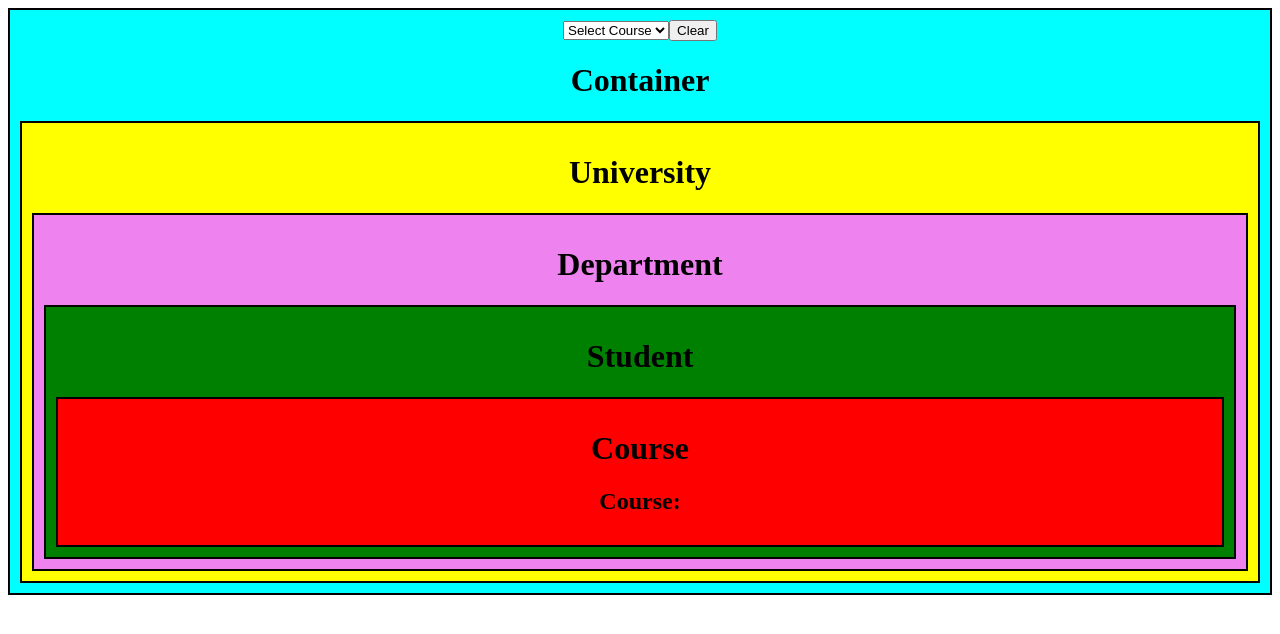
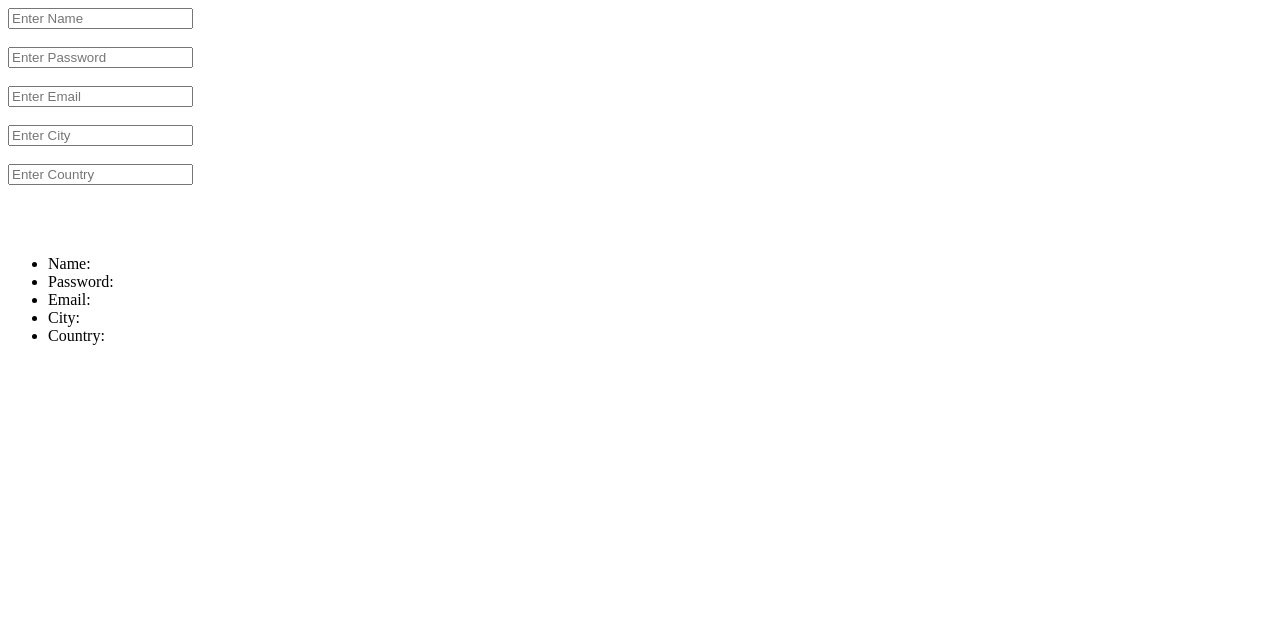
Before and after one commit to pooja02082020/react, a React (Vite) app in the folder new-project/: page / in a window 1280 px wide. Shown: the top 634 px of the page. Built offline with nearby package versions, Linux system fonts and the light colour scheme.

Commit message:
useReducer()

```diff
--- a/new-project/src/App.jsx
+++ b/new-project/src/App.jsx
@@ -1,30 +1,43 @@
-import React, { useState } from 'react'
-import { courseContext } from './components/DataContext'
-import University from './components/University'
+import React, { useReducer } from 'react'
+// INitial object set to 0
+const inData ={
+  name:'',
+  password:'',
+  email:'',
+  city:'',
+  country:''
+}
+
+let reducer =(state,action)=>{
+  // console.log("State: ",state, "Action: ",action)
+  // console.log("Action: ",action)
+
+  return{...state,[action.type]:action.val}
+
+}
+
 
 function App() {
-  //let c1 = "DBMS"
-  let [course,setCourse] =useState("")
+  let[state,dispatch]=useReducer(reducer,inData)
+  console.log(state)
   return (
-    <div style={{ background: 'aqua', border: '2px solid black', padding: '10px', textAlign: 'center' }}>
-      <courseContext.Provider value={course}>
-        <select value={course} onChange={(event)=>setCourse(event.target.value)}>
-          <option value="" selected>Select Course</option>
-          <option value="Python">Python</option>
-          <option value="operating system">OS</option>
-          <option value="Java">Java</option>
-          <option value="CSS">CSS</option>
-          <option value="Blockchain">Block Chain</option>
-          <option value="HTML">HTML</option>
-        </select>
-        <button onClick={()=>setCourse("")}>Clear</button>
-        <h1>Container</h1>
-        <University />
-      </courseContext.Provider>
+    <div>
+      <input type="text" onChange={(event)=>dispatch({val:event.target.value,type:'name'})} placeholder='Enter Name' /><br /><br />
+      <input type="text" onChange={(event)=>dispatch({val:event.target.value,type:'password'})} placeholder='Enter Password' /><br /><br />
+      <input type="text" onChange={(event)=>dispatch({val:event.target.value,type:'email'})} placeholder='Enter Email' /><br /><br />
+      <input type="text" onChange={(event)=>dispatch({val:event.target.value,type:'city'})} placeholder='Enter City' /><br /><br />
+      <input type="text" onChange={(event)=>dispatch({val:event.target.value,type:'country'})} placeholder='Enter Country' /><br /><br />
+
+    <br /><br />
+    <ul>
+      <li>Name: {state.name}</li>
+      <li>Password:  {state.password}</li>
+      <li>Email: {state.email} </li>
+      <li>City:{state.city} </li>
+      <li>Country:{state.country} </li>
+    </ul>
     </div>
   )
 }
 
-
-
 export default App
```
Also changed, not shown: new-project/src/app.txt.
